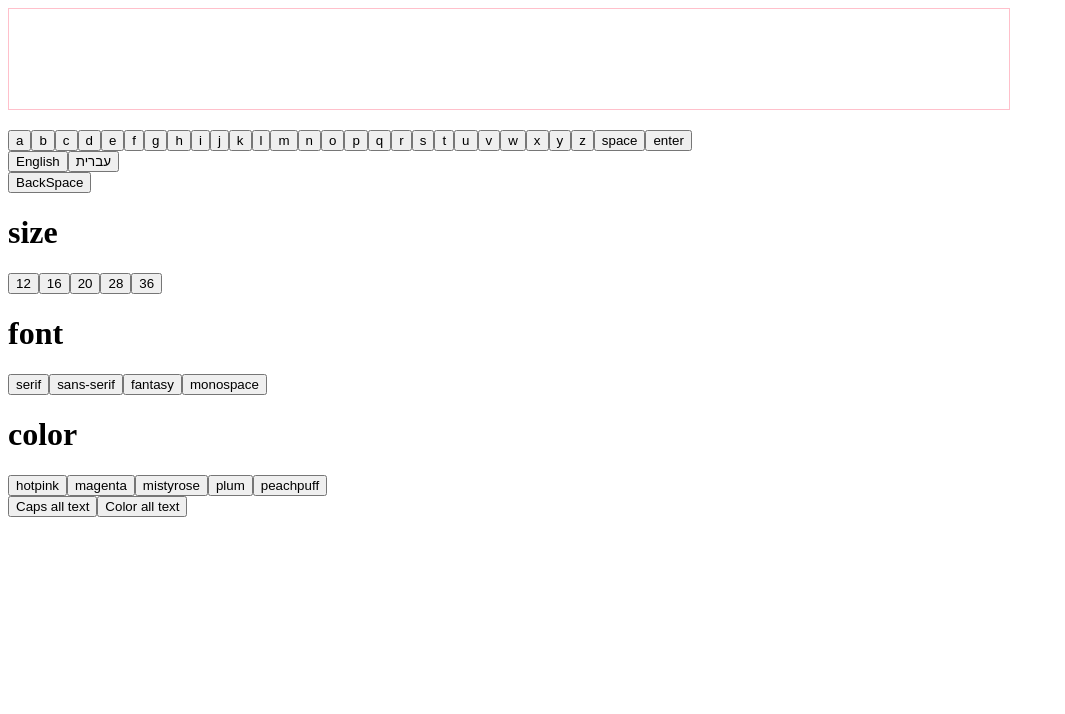
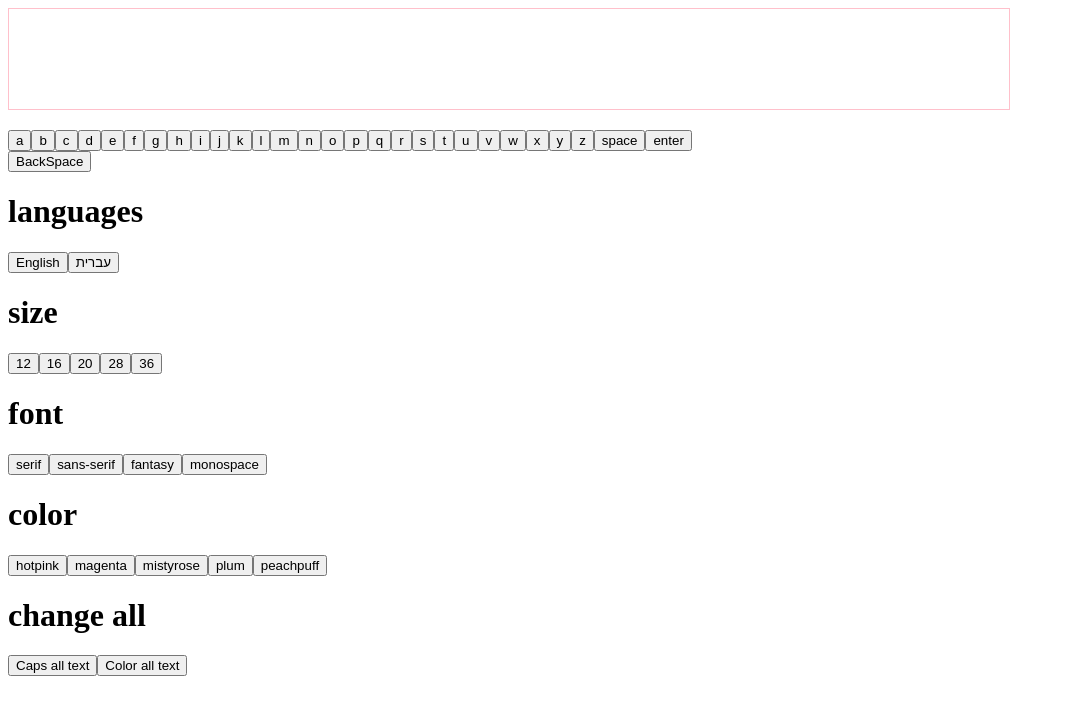
Before and after one commit to RotemTonHilma/project4a, a React (Vite) app: page / in a window 1280 px wide. Shown: the top 714 px of the page, without its empty margins (0-1065 px from the left). Built offline with nearby package versions, Linux system fonts and the light colour scheme.

Commit message:
ui looks a bit nicer

```diff
--- a/src/Components/Buttons.jsx
+++ b/src/Components/Buttons.jsx
@@ -21,13 +21,15 @@ function Buttons({ currentLang, setCurrentLang, capsOverride, setCapsOverride, c
 
     return (
         <>
+         <div id="spacing">
+         <button onClick={handlBackspace}>BackSpace</button>
             <div id="languages">
+                <h1>languages</h1>
                 {langArr.map((lang) => {
                     return <button key={lang} onClick={() => handleChangeLang(lang)}>{lang}</button>;
                 })}
             </div>
-            <div id="spacing">
-                <button onClick={handlBackspace}>BackSpace</button>
+
             </div>
             <div id="size">
                 <h1>size</h1>
@@ -49,6 +51,7 @@ function Buttons({ currentLang, setCurrentLang, capsOverride, setCapsOverride, c
                 })}
             </div>
             <div id="special">
+                <h1>change all</h1>
                 <div>
                     <button onClick={toggleCapsOverride}> Caps all text</button>
                     <button onClick={toggleColorOverride}> Color all text</button>
--- a/src/app.css
+++ b/src/app.css
@@ -1,3 +1,3 @@
-.button :active{
-        background-color: rgb(20, 5, 103);
-    }
+h1{
+    font-size: 1rem;
+}
```
